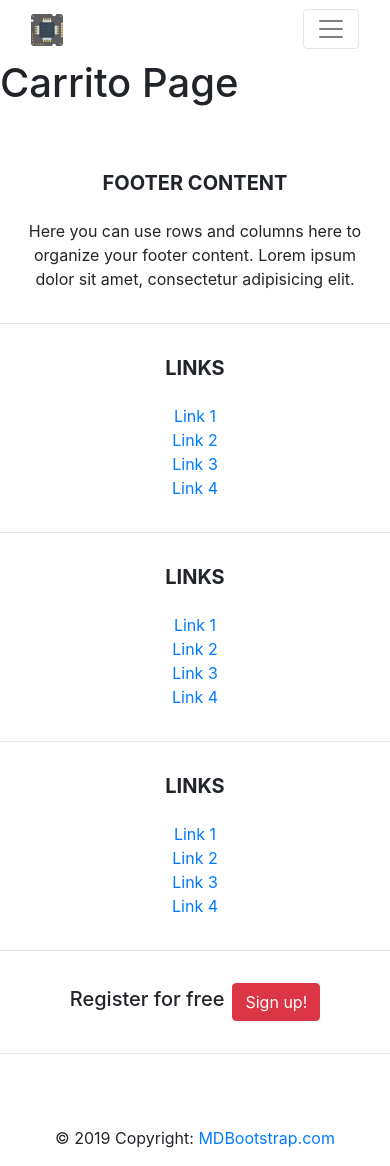
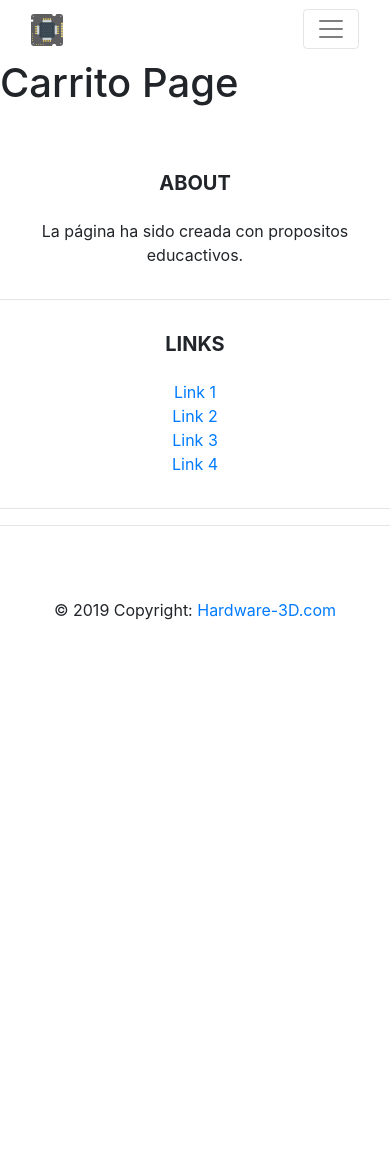
Before and after one commit to Carlosvhz/UX-Examen, a React (Create React App) app: page /productscar in a window 390 px wide. After the commit the page ends 844 px from the top, so only its background shows below. Built offline with nearby package versions, Linux system fonts and the light colour scheme.

Commit message:
Arreglando detalles

```diff
--- a/src/AllProducts.json
+++ b/src/AllProducts.json
@@ -10,25 +10,25 @@
             "id": 2,
             "type": "Motherboard",
             "name": "Asus Prime X299 Deluxe II",
-            "image": "Asus_Prime_X299_Deluxe_II.jpg",
+            "image": "https://www.asus.com/media/global/products/cY6aMPvcNMgQ6RtY/P_setting_fff_1_90_end_500.png",
             "price": 19.99
         },{
             "id": 3,
             "type": "Motherboard",
             "name": "Asus TUF X299 Mark 2",
-            "image": "Asus_TUF_X299_Mark_2.jpg",
+            "image": "https://images-na.ssl-images-amazon.com/images/I/81ZLejdQ17L._SX425_.jpg",
             "price": 19.99
           },{
             "id": 4,
             "type": "Motherboard",
             "name": "Asus Rampage V Extreme",
-            "image": "Asus_Rampage_V_Extreme.jpg",
+            "image": "https://www.asus.com/media/global/products/SNYTZvOdMa6xGWYL/P_setting_fff_1_90_end_500.png",
             "price": 19.99
           },{
             "id": 5,
             "type": "Motherboard",
             "name": "Asus ROG Zenith Extreme Alpha X399",
-            "image": "Asus_ROG_Zenith_Extreme_Alpha_X399.jpg",
+            "image": "https://images-na.ssl-images-amazon.com/images/I/81Z-ciy0URL._SY355_.jpg",
             "price": 19.99
           },
 
@@ -40,7 +40,7 @@
             "id": 6,
             "type": "CPU",
             "name": "AMD Ryzen 2700x",
-            "image": "./image/CPU's/AMD_Ryzen_2700x.jpg",
+            "image": "https://c.76.my/Malaysia/amd-ryzen-7-2700x-8-core-3-7-ghz-4-3-ghz-max-boost-socket-am4-105w-r3xtech-1804-24-r3xtech@4.jpg",
             "price": 99.99
           },{
             "id": 7,
--- a/src/App.js
+++ b/src/App.js
@@ -9,7 +9,7 @@ import Header from "./components/js/Header"
 /* ===== Paginas ===== */
 import HomePage from "./components/Pages/HomePage.js";
 import ProductPage from "./components/Pages/Products.js";
-import ProductCarPage from "./components/Pages/ProductCar.js";
+import ProductCartPage from "./components/Pages/ProductCart.js";
 
 class App extends Component {
   render() {
@@ -21,7 +21,7 @@ class App extends Component {
           <Switch>
             <Route path="/" component={HomePage} exact />
             <Route path="/products" component={ProductPage} exact/>
-            <Route path="/productscar" component={ProductCarPage} exact/>
+            <Route path="/productscar" component={ProductCartPage} exact/>
           </Switch>
 
         </div>
--- a/src/components/Pages/ProductCar.js
+++ b/src/components/Pages/ProductCart.js
@@ -4,7 +4,7 @@ import React from 'react';
 /*Footer*/
 import Footer from "../js/Footer.js"
 
-const ProductCar = () => {
+const ProductCart = () => {
     return (
         <div>
             <h1>
@@ -15,4 +15,4 @@ const ProductCar = () => {
     );
 };
 
-export default ProductCar;
+export default ProductCart;
--- a/src/components/Pages/Products.js
+++ b/src/components/Pages/Products.js
@@ -21,7 +21,7 @@ class Products extends Component{
             <div  class="container-fluid div-card">
                 {this.state.products.map(item => {
                   return (
-                    <MDBCol container-fluid sm = "8">
+                    <MDBCol container-fluid sm = "4">
                         <ProductCard product={item}/>
                     </MDBCol>
                   );
--- a/src/components/js/Footer.js
+++ b/src/components/js/Footer.js
@@ -16,56 +16,14 @@ export default class Footer extends React.Component{
                 <MDBRow>
                   <MDBCol md="6">
                     <h5 className="text-uppercase mb-4 mt-3 font-weight-bold">
-                      Footer Content
+                      About
                     </h5>
                     <p>
-                      Here you can use rows and columns here to organize your footer
-                      content. Lorem ipsum dolor sit amet, consectetur adipisicing
-                      elit.
+                      La página ha sido creada con propositos educactivos.
                     </p>
                   </MDBCol>
                   <hr className="clearfix w-100 d-md-none" />
-                  <MDBCol md="2">
-                    <h5 className="text-uppercase mb-4 mt-3 font-weight-bold">
-                      Links
-                    </h5>
-                    <ul className="list-unstyled">
-                      <li>
-                        <a href="#!">Link 1</a>
-                      </li>
-                      <li>
-                        <a href="#!">Link 2</a>
-                      </li>
-                      <li>
-                        <a href="#!">Link 3</a>
-                      </li>
-                      <li>
-                        <a href="#!">Link 4</a>
-                      </li>
-                    </ul>
-                  </MDBCol>
-                  <hr className="clearfix w-100 d-md-none" />
-                  <MDBCol md="2">
-                    <h5 className="text-uppercase mb-4 mt-3 font-weight-bold">
-                      Links
-                    </h5>
-                    <ul className="list-unstyled">
-                      <li>
-                        <a href="#!">Link 1</a>
-                      </li>
-                      <li>
-                        <a href="#!">Link 2</a>
-                      </li>
-                      <li>
-                        <a href="#!">Link 3</a>
-                      </li>
-                      <li>
-                        <a href="#!">Link 4</a>
-                      </li>
-                    </ul>
-                  </MDBCol>
-                  <hr className="clearfix w-100 d-md-none" />
-                  <MDBCol md="2">
+                  <MDBCol md="6">
                     <h5 className="text-uppercase mb-4 mt-3 font-weight-bold">
                       Links
                     </h5>
@@ -87,18 +45,6 @@ export default class Footer extends React.Component{
                 </MDBRow>
               </MDBContainer>
               <hr />
-              <div className="text-center py-3">
-                <ul className="list-unstyled list-inline mb-0">
-                  <li className="list-inline-item">
-                    <h5 className="mb-1">Register for free</h5>
-                  </li>
-                  <li className="list-inline-item">
-                    <a href="#!" className="btn btn-danger btn-rounded">
-                      Sign up!
-                    </a>
-                  </li>
-                </ul>
-              </div>
               <hr />
               <div className="text-center">
                 <ul className="list-unstyled list-inline">
@@ -131,7 +77,7 @@ export default class Footer extends React.Component{
               </div>
               <div className="footer-copyright text-center py-3">
                 <MDBContainer fluid>
-                  &copy; {new Date().getFullYear()} Copyright: <a href="https://www.MDBootstrap.com"> MDBootstrap.com </a>
+                  &copy; {new Date().getFullYear()} Copyright: <a href="./"> Hardware-3D.com</a>
                 </MDBContainer>
               </div>
             </MDBFooter>
```
